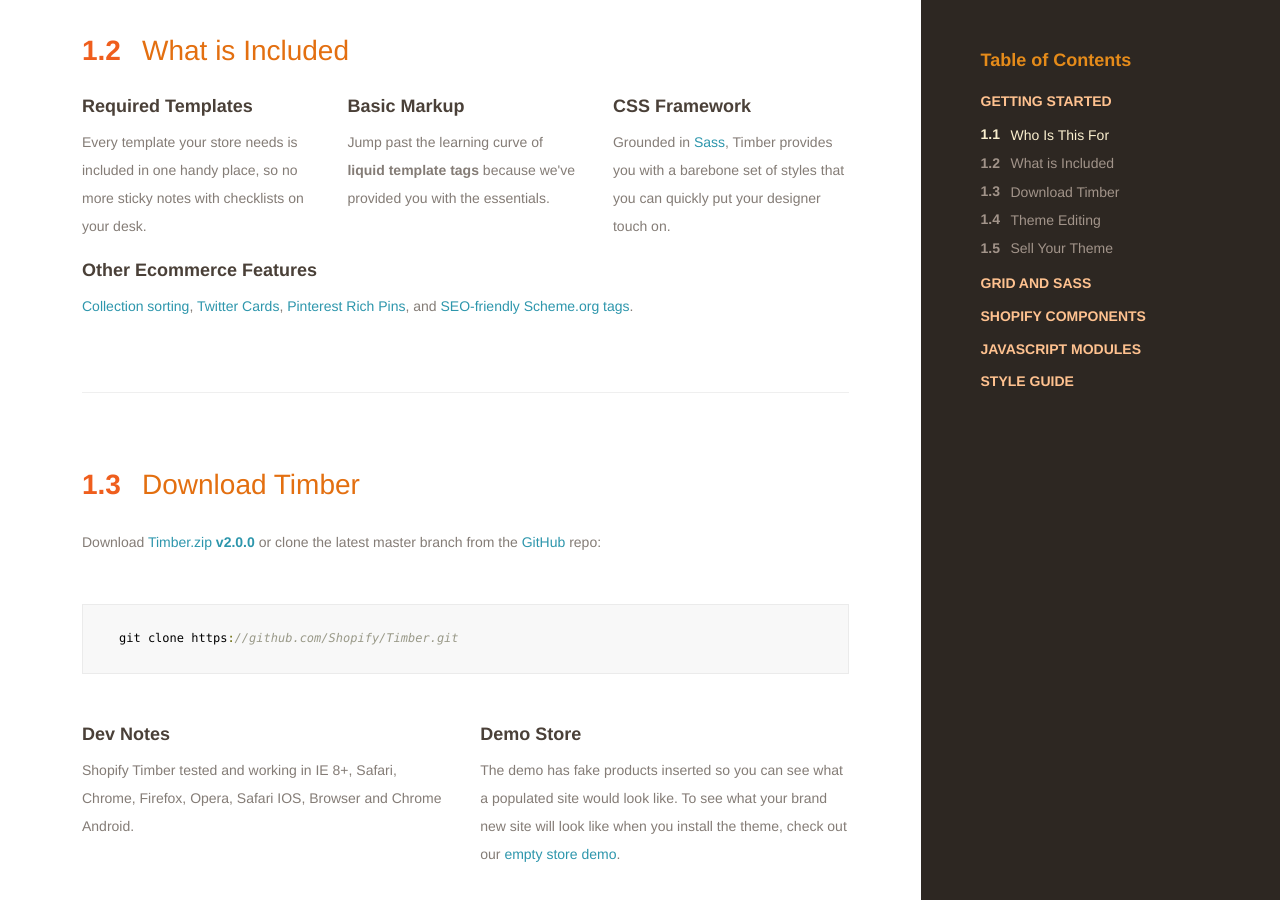
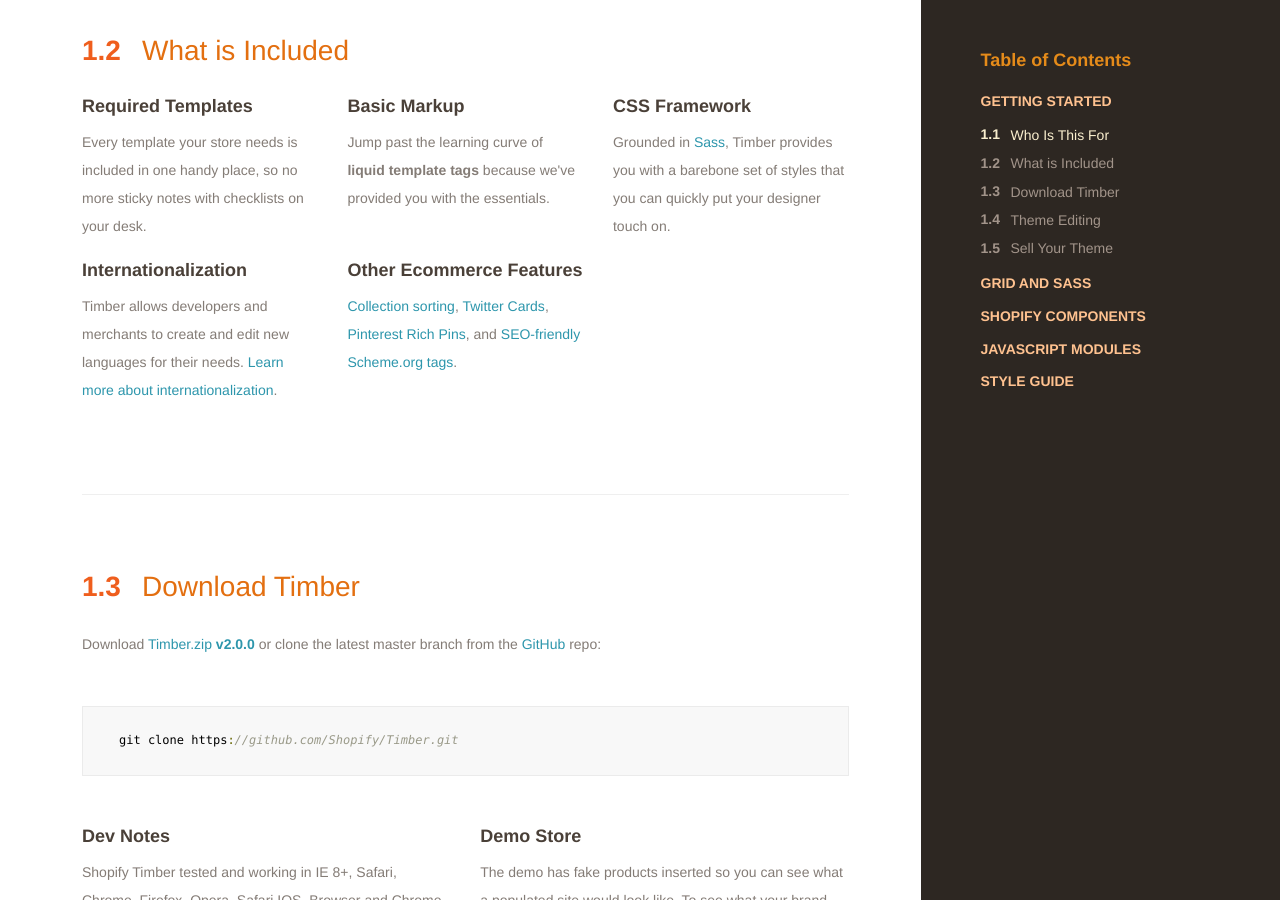
Before and after one commit to VenusPR/shopifypro, a Jekyll site: the page built from index.html, in a window 1280 px wide and 900 px high, scrolled down 1195 px. Built offline with Jekyll 4.4.1, drawn with Linux system fonts in a browser that asks for light colours; nearby versions of some CDN libraries; some web fonts are replaced.

Commit message:
Added i18n blurb to docs

```diff
--- a/index.html
+++ b/index.html
@@ -68,7 +68,7 @@ version: v2.0.0
           WHAT COMES WITH TIMBER
         ===================================== -->
         <h2 class="doc-title gettingstarted-title" id="comes-with"><strong>1.2 </strong>What is Included</h2>
-        <div class="grid">
+        <div class="grid-uniform">
           <div class="grid__item one-third small--one-whole">
             <h4 class="docs-h4">Required Templates</h4>
             <p class="docs-text">Every template your store needs is included in one handy place, so no more sticky notes with checklists on your desk.</p>
@@ -81,9 +81,15 @@ version: v2.0.0
             <h4 class="docs-h4">CSS Framework</h4>
             <p class="docs-text">Grounded in <a href="#sass" class="docs-link">Sass</a>, Timber provides you with a barebone set of styles that you can quickly put your designer touch on.</p>
           </div>
-        </div>
-        <h4 class="docs-h4">Other Ecommerce Features</h4>
-        <p class="docs-text"><a href="http://docs.shopify.com/manual/configuration/store-customization/advanced-navigation/add-a-reorder-drop-down-menu-to-a-collection-page" class="docs-link">Collection sorting</a>, <a href="https://dev.twitter.com/docs/cards/types/product-card" class="docs-link">Twitter Cards</a>, <a href="http://www.shopify.com/blog/14862781-pinterest-rich-pins-now-automatically-enabled-for-shopify-merchants" class="docs-link">Pinterest Rich Pins</a>, and <a href="https://schema.org/Product" class="docs-link">SEO-friendly Scheme.org tags</a>.</p>
+          <div class="grid__item one-third small--one-whole">
+            <h4 class="docs-h4">Internationalization</h4>
+            <p class="docs-text">Timber allows developers and merchants to create and edit new languages for their needs. <a href="http://docs.shopify.com/themes/theme-development/translations" class="docs-link">Learn more about internationalization</a>.</p>
+          </div>
+          <div class="grid__item one-third small--one-whole">
+            <h4 class="docs-h4">Other Ecommerce Features</h4>
+            <p class="docs-text"><a href="http://docs.shopify.com/manual/configuration/store-customization/advanced-navigation/add-a-reorder-drop-down-menu-to-a-collection-page" class="docs-link">Collection sorting</a>, <a href="https://dev.twitter.com/docs/cards/types/product-card" class="docs-link">Twitter Cards</a>, <a href="http://www.shopify.com/blog/14862781-pinterest-rich-pins-now-automatically-enabled-for-shopify-merchants" class="docs-link">Pinterest Rich Pins</a>, and <a href="https://schema.org/Product" class="docs-link">SEO-friendly Scheme.org tags</a>.</p>
+          </div>
+        </div>
 
         <hr class="hr--docshr">
 
```
